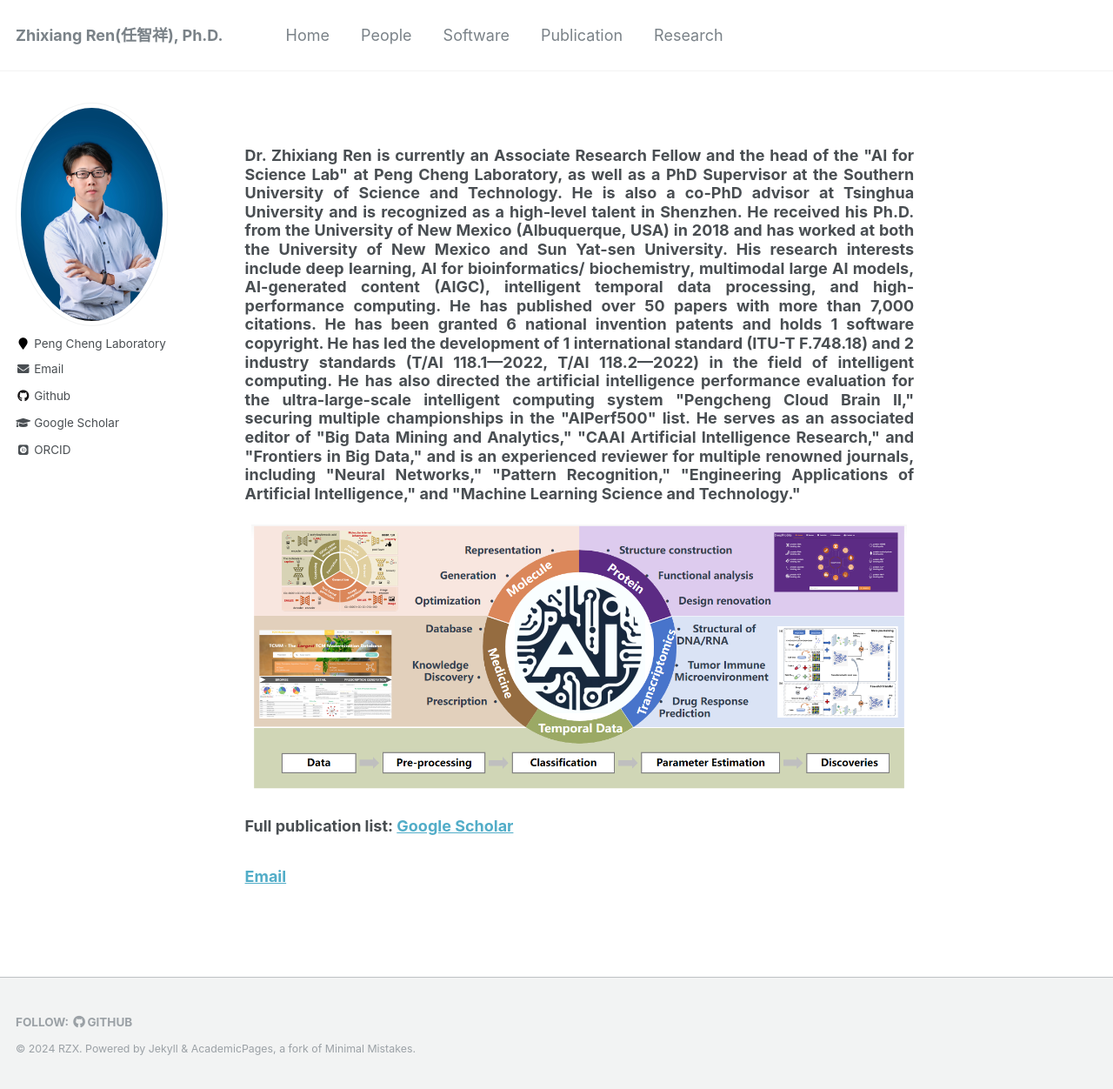
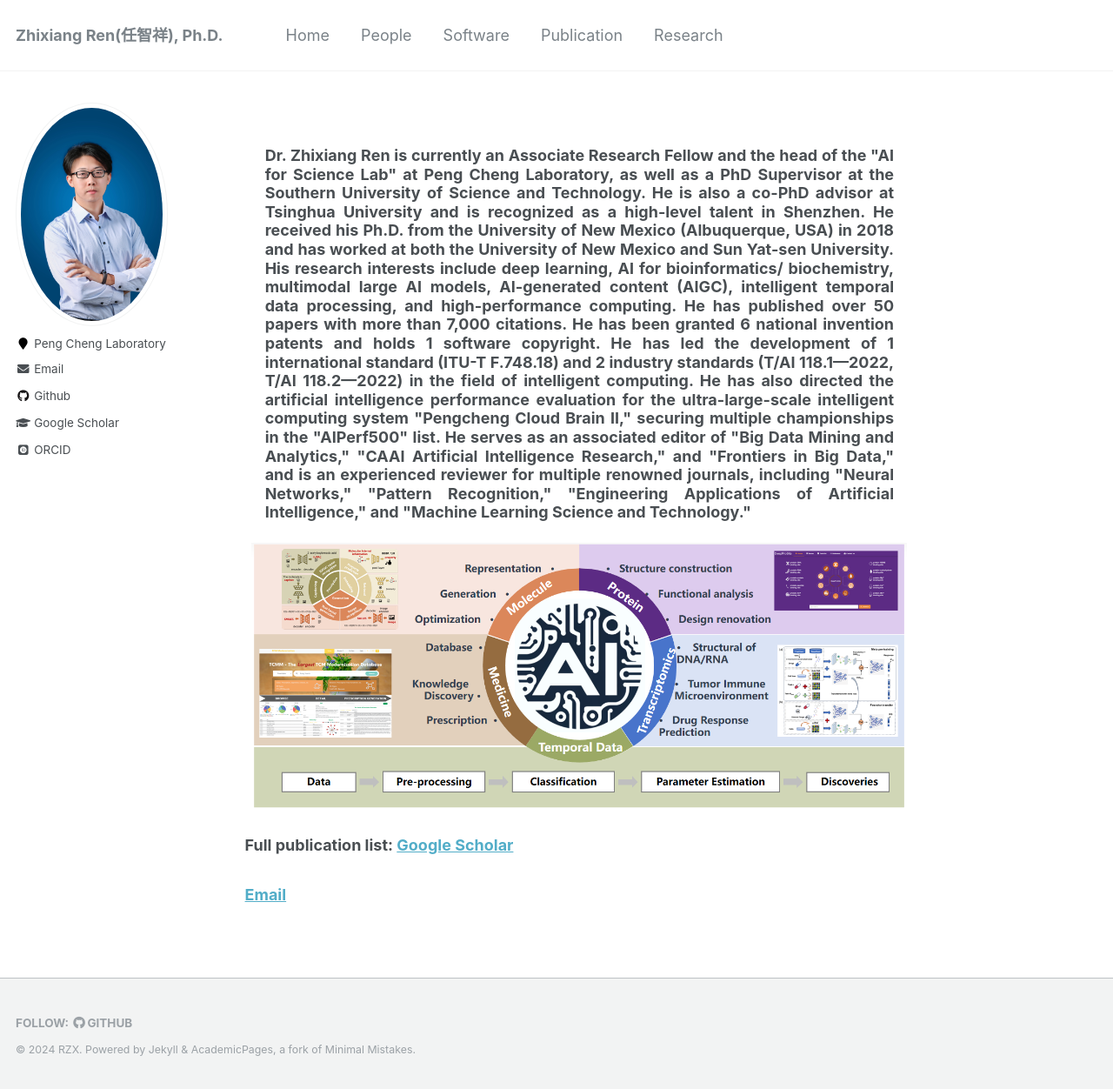
Before and after one commit to zhixiang-ren/zhixiang-ren.github.io, a Jekyll site: the page built from _pages/about.html, in a window 1280 px wide and 1252 px high. Shown: the whole window at 87% size. Built offline with Jekyll 4.4.1, drawn with Linux system fonts in a browser that asks for light colours; some web fonts are replaced.

Commit message:
Update about.html

```diff
--- a/_pages/about.html
+++ b/_pages/about.html
@@ -9,7 +9,7 @@ redirect_from:
 ---
 
 <!-- <h3 style="text-align:justify;">Biography:</h3> -->
-<div style="float: left;">
+<div style="width: 100%;padding-left: 3%;padding-right: 3%;background-color: rgb(241, 241, 241);">
   <div style="float: left;">
     <h3 style="text-align:justify;">
       Dr. Zhixiang Ren is currently an Associate Research Fellow and the head of the "AI for Science Lab" at Peng Cheng Laboratory, as well as a PhD Supervisor at the Southern University of Science and Technology.
```
